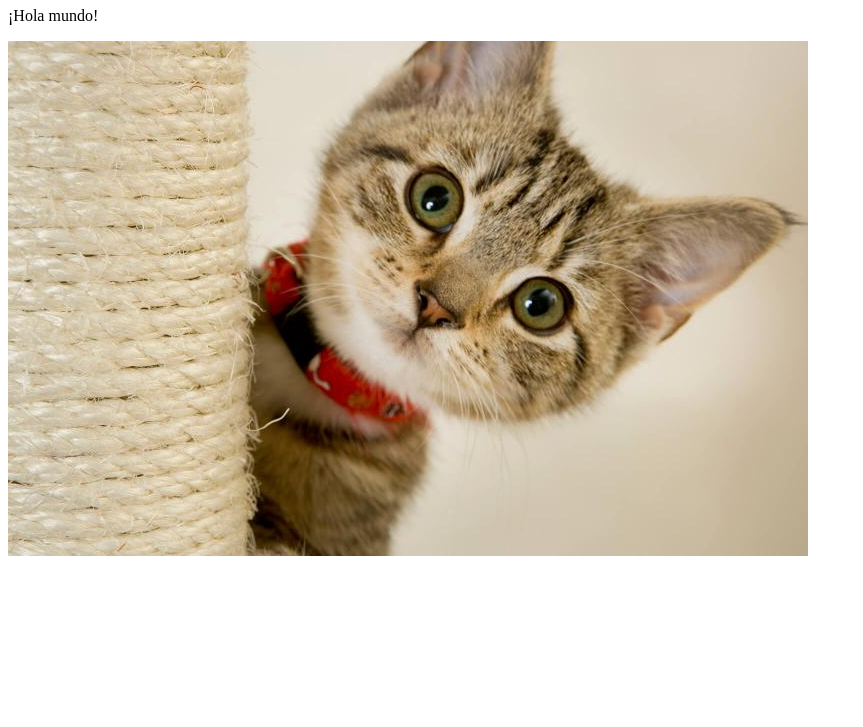
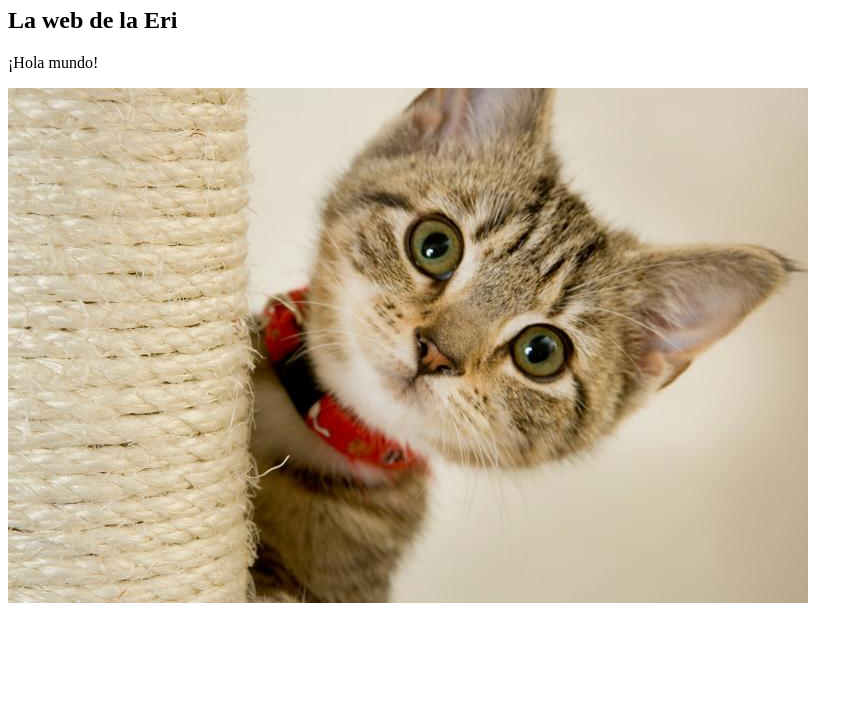
Before and after one commit to ErikaFM/web1, a plain HTML site: page index.html in a window 1280 px wide. Shown: the part 73-800 px from the top of the page, without its empty margins (0-863 px from the left). Drawn offline with Linux system fonts and the light colour scheme.

Commit message:
titulo 2

```diff
--- a/index.html
+++ b/index.html
@@ -9,6 +9,7 @@
 <body>
 
     <h1>Mi primera web</h1>
+    <h2>La web de la Eri</h2>
     <p>¡Hola mundo!</p>
     <img src="imagen/gatito2.jpg" alt="mi imagen">
 
```
